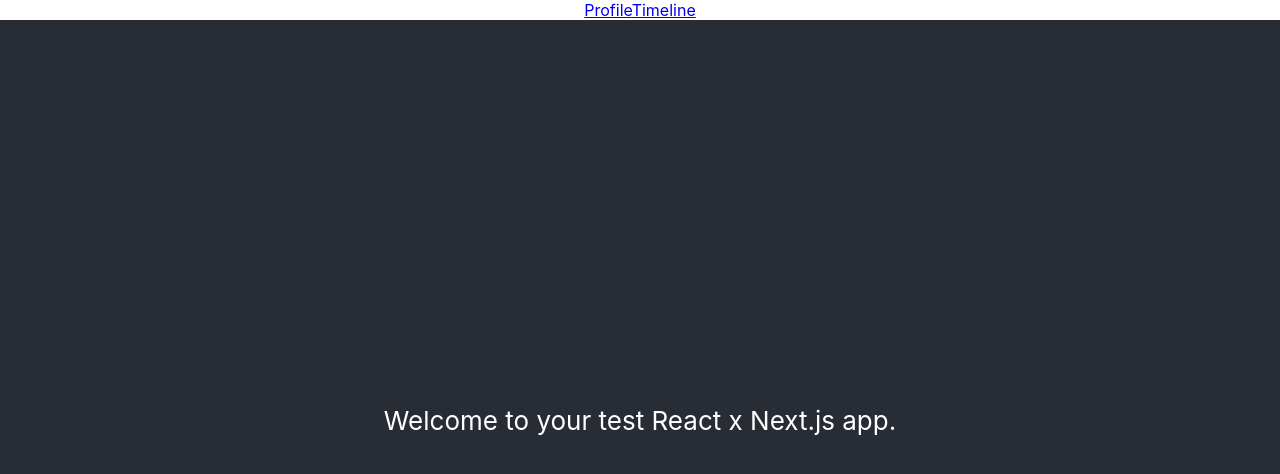
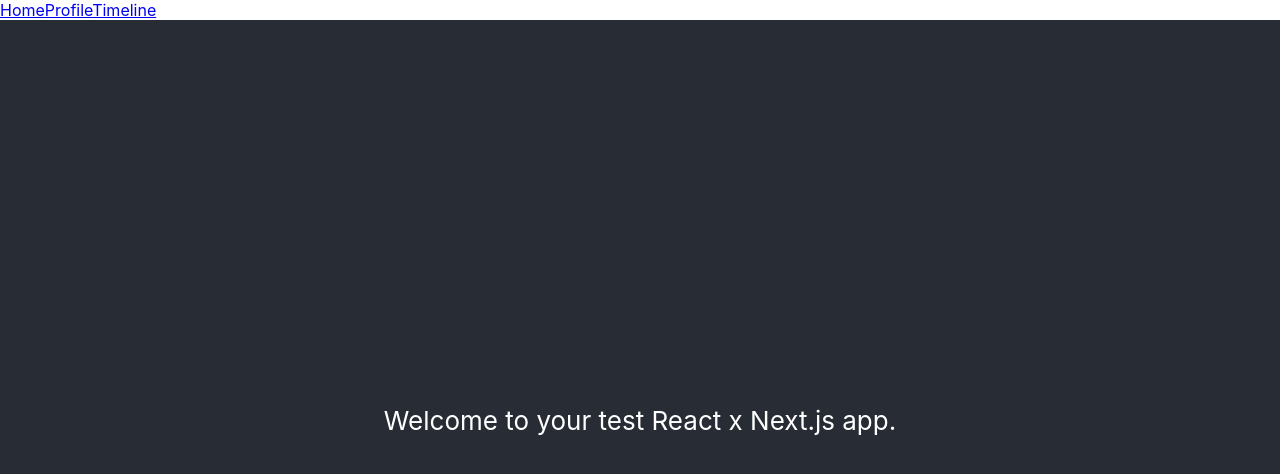
Before and after one commit to natashashafqat/twitter-app, a Next.js app: page / in a window 1280 px wide. Shown: the top 474 px of the page. Built offline with nearby package versions, Linux system fonts and the light colour scheme.

Commit message:
feat(): add NavBar and next routing;

```diff
--- a/pages/index.tsx
+++ b/pages/index.tsx
@@ -1,10 +1,16 @@
 import React, { Component } from 'react';
 import App from '../src/components/AppComponent';
+import NavBarComponent from '../src/components/NavBarComponent';
 
 class Index extends Component {
   state = {};
   render() {
-    return <App />;
+    return (
+      <div>
+        <NavBarComponent />
+        <App />
+      </div>
+    )
   }
 }
 
--- a/src/components/AppComponent.tsx
+++ b/src/components/AppComponent.tsx
@@ -4,8 +4,6 @@
   render() {
     return (
       <div className="App">
-        <a href="/profile">Profile</a>
-        <a href="/timeline">Timeline</a>
         <header className="App-header">
           <p>
             Welcome to your test React x Next.js app.
--- a/src/components/NavBarComponent.tsx
+++ b/src/components/NavBarComponent.tsx
@@ -1,10 +1,19 @@
 import React from 'react';
+import Link from 'next/link';
 
 class NavBarComponent extends React.Component {
   render() {
     return (
       <div className="NavBar">
-        <a href="/profile">My Profile</a>
+        <Link href="/">
+          <a>Home</a>
+        </Link>
+        <Link href="/profile">
+          <a>Profile</a>
+        </Link>
+        <Link href="/timeline">
+          <a>Timeline</a>
+        </Link>
       </div>
     );
   }
```
Also changed, not shown: pages/profile.tsx (+7 -1 lines), pages/timeline.tsx (+7 -1 lines).
